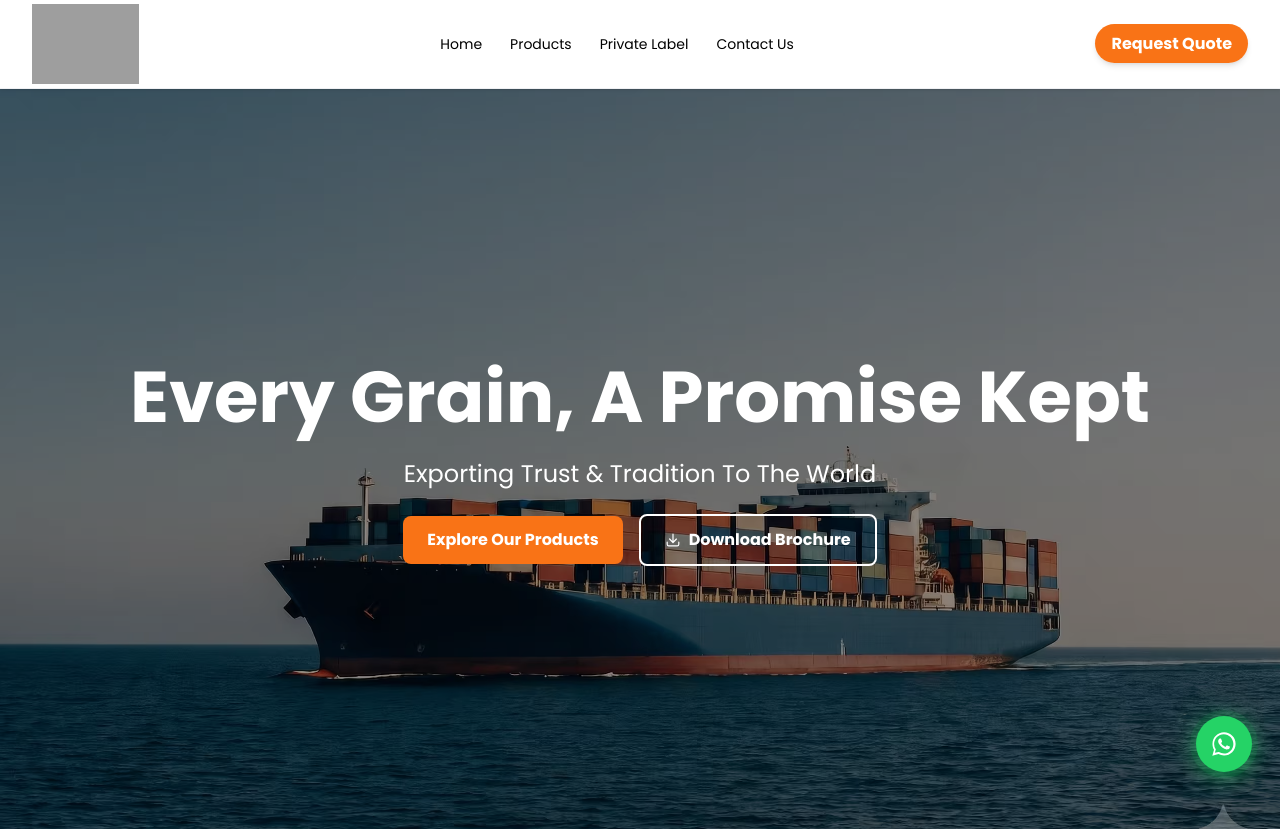
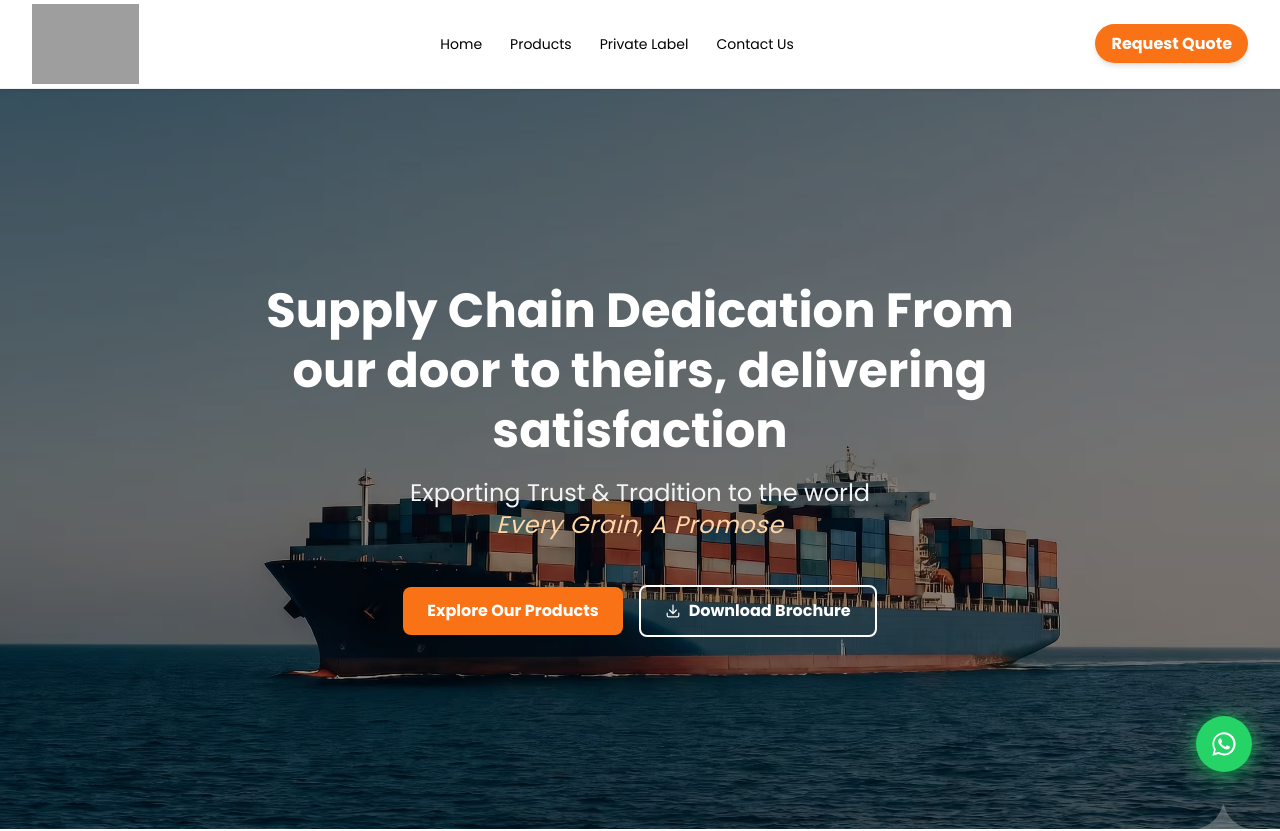
Before and after one commit to ASHISHSINGHNEGI/agf, a Next.js app: page / in a window 1280 px wide. Shown: the top 831 px of the page. Built offline with nearby package versions, Linux system fonts and the light colour scheme; grey boxes are pictures that could not be loaded.

Commit message:
update:created new component hero

```diff
--- /dev/null
+++ b/app/components/Hero.tsx
@@ -0,0 +1,106 @@
+"use client";
+
+import Image from "next/image";
+import Link from "next/link";
+import { useEffect, useState } from "react";
+
+export default function Hero({
+  galleryImages,
+  autoScrollInterval = 5000,
+}: {
+  galleryImages: {
+    src: string;
+    alt: string;
+    title?: string;
+    subtitle?: string;
+    subtext?: string;
+  }[];
+  autoScrollInterval?: number;
+}) {
+  const [currentIndex, setCurrentIndex] = useState(0);
+
+  const nextImage = () => {
+    setCurrentIndex((prevIndex) =>
+      prevIndex === galleryImages.length - 1 ? 0 : prevIndex + 1,
+    );
+  };
+
+  useEffect(() => {
+    const timer = setInterval(() => {
+      nextImage();
+    }, autoScrollInterval);
+    return () => clearInterval(timer);
+  }, [galleryImages.length, autoScrollInterval, currentIndex]);
+
+  return (
+    <section className="relative text-center min-h-[calc(100svh-60px)] -mx-[2.1%] flex items-center justify-center overflow-hidden">
+      {/* Background Images */}
+      {galleryImages.map((image, index) => (
+        <div
+          key={index}
+          className={`absolute inset-0 transition-all duration-1000 ease-in-out ${
+            index === currentIndex ? "opacity-100 z-10" : "opacity-0 z-0"
+          }`}
+        >
+          <Image
+            src={image.src}
+            alt={image.alt}
+            fill
+            style={{ objectFit: "cover" }}
+            className="w-full h-full"
+            priority={index === 0}
+          />
+        </div>
+      ))}
+
+      {/* Overlay darkening */}
+      <div className="absolute inset-0 bg-black/40 z-10"></div>
+
+      {/* Content */}
+      <div className="relative z-20 p-4 sm:p-6 md:p-8 text-white w-full max-w-4xl mx-auto flex flex-col items-center">
+        <div
+          className="min-h-[180px] flex flex-col items-center justify-center mb-6 text-center transition-opacity duration-500"
+          key={currentIndex}
+        >
+          <h1 className="text-2xl sm:text-4xl md:text-5xl lg:text-5xl font-bold leading-tight mb-3 sm:mb-4">
+            {galleryImages[currentIndex]?.title?.trim()}
+          </h1>
+          {galleryImages[currentIndex]?.subtitle && (
+            <p className="text-base sm:text-lg md:text-xl lg:text-2xl max-w-4xl mx-auto text-gray-100">
+              {galleryImages[currentIndex]?.subtitle.trim()}
+            </p>
+          )}
+          {galleryImages[currentIndex]?.subtext && (
+            <span className="italic text-lg sm:text-xl md:text-2xl mb-2 sm:mb-3 text-orange-200 font-medium tracking-wide">
+              {galleryImages[currentIndex]?.subtext.trim()}
+            </span>
+          )}
+        </div>
+
+        <div className="flex flex-col sm:flex-row items-center justify-center gap-3 sm:gap-4 mt-2">
+          <Link href="/pages/products" passHref>
+            <button className="bg-secondary px-4 sm:px-6 py-2 sm:py-3 rounded-lg font-semibold hover:bg-orange-600 hover:scale-105 transition-transform duration-300 ease-in-out hover:shadow-lg text-sm sm:text-base w-full sm:w-auto">
+              Explore Our Products
+            </button>
+          </Link>
+          <a
+            href="/brochure/AGF-Brochure.pdf"
+            download
+            className="inline-flex items-center gap-2 border-2 border-white text-white px-4 sm:px-6 py-2 sm:py-3 rounded-lg font-semibold hover:bg-white hover:text-primary hover:scale-105 transition-all duration-300 ease-in-out text-sm sm:text-base w-full sm:w-auto justify-center"
+          >
+            <svg
+              xmlns="http://www.w3.org/2000/svg"
+              viewBox="0 0 20 20"
+              fill="currentColor"
+              className="w-4 h-4"
+            >
+              <path d="M10.75 2.75a.75.75 0 0 0-1.5 0v8.614L6.295 8.235a.75.75 0 1 0-1.09 1.03l4.25 4.5a.75.75 0 0 0 1.09 0l4.25-4.5a.75.75 0 0 0-1.09-1.03l-2.955 3.129V2.75Z" />
+              <path d="M3.5 12.75a.75.75 0 0 0-1.5 0v2.5A2.75 2.75 0 0 0 4.75 18h10.5A2.75 2.75 0 0 0 18 15.25v-2.5a.75.75 0 0 0-1.5 0v2.5c0 .69-.56 1.25-1.25 1.25H4.75c-.69 0-1.25-.56-1.25-1.25v-2.5Z" />
+            </svg>
+            Download Brochure
+          </a>
+        </div>
+      </div>
+    </section>
+  );
+}
--- a/app/page.tsx
+++ b/app/page.tsx
@@ -3,8 +3,7 @@ import type { Metadata } from "next";
 import Link from "next/link";
 import galleryImages from "./assets/gallaryImage.json";
 import FeatureCard from "./components/FeatureCard";
-import Gallery from "./components/gallery";
-
+import Hero from "./components/Hero";
 export const dynamic = "force-static";
 
 export const metadata: Metadata = {
@@ -15,37 +14,7 @@ export default function Home() {
   return (
     <div className="font-sans">
       {/* Hero Section */}
-      <section className="relative text-center min-h-[calc(100svh-60px)] -mx-[2.1%] flex items-center justify-center">
-        <div className="absolute inset-0">
-          <Gallery galleryImages={galleryImages} />
-        </div>
-        <div className="relative p-4 sm:p-6 md:p-8 text-white">
-          <h1 className="text-2xl sm:text-3xl md:text-5xl lg:text-7xl font-bold mb-3 sm:mb-4 leading-tight">
-            Every Grain, A Promise Kept
-          </h1>
-          <p className="text-base sm:text-lg md:text-xl lg:text-2xl mb-4 sm:mb-6 max-w-4xl mx-auto">
-            Exporting Trust & Tradition To The World
-          </p>
-          <div className="flex flex-col sm:flex-row items-center justify-center gap-3 sm:gap-4">
-            <Link href="/pages/products" passHref>
-              <button className="bg-secondary px-4 sm:px-6 py-2 sm:py-3 rounded-lg font-semibold hover:bg-orange-600 hover:scale-105 transition-transform duration-300 ease-in-out hover:shadow-lg text-sm sm:text-base w-full sm:w-auto">
-                Explore Our Products
-              </button>
-            </Link>
-            <a
-              href="/brochure/AGF-Brochure.pdf"
-              download
-              className="inline-flex items-center gap-2 border-2 border-white text-white px-4 sm:px-6 py-2 sm:py-3 rounded-lg font-semibold hover:bg-white hover:text-primary hover:scale-105 transition-all duration-300 ease-in-out text-sm sm:text-base w-full sm:w-auto justify-center"
-            >
-              <svg xmlns="http://www.w3.org/2000/svg" viewBox="0 0 20 20" fill="currentColor" className="w-4 h-4">
-                <path d="M10.75 2.75a.75.75 0 0 0-1.5 0v8.614L6.295 8.235a.75.75 0 1 0-1.09 1.03l4.25 4.5a.75.75 0 0 0 1.09 0l4.25-4.5a.75.75 0 0 0-1.09-1.03l-2.955 3.129V2.75Z" />
-                <path d="M3.5 12.75a.75.75 0 0 0-1.5 0v2.5A2.75 2.75 0 0 0 4.75 18h10.5A2.75 2.75 0 0 0 18 15.25v-2.5a.75.75 0 0 0-1.5 0v2.5c0 .69-.56 1.25-1.25 1.25H4.75c-.69 0-1.25-.56-1.25-1.25v-2.5Z" />
-              </svg>
-              Download Brochure
-            </a>
-          </div>
-        </div>
-      </section>
+      <Hero galleryImages={galleryImages} />
 
       {/* Highlights */}
       <section className="relative z-20 max-w-7xl mx-auto px-4 sm:px-6 lg:px-8 py-12 sm:py-16 lg:py-20">
```
